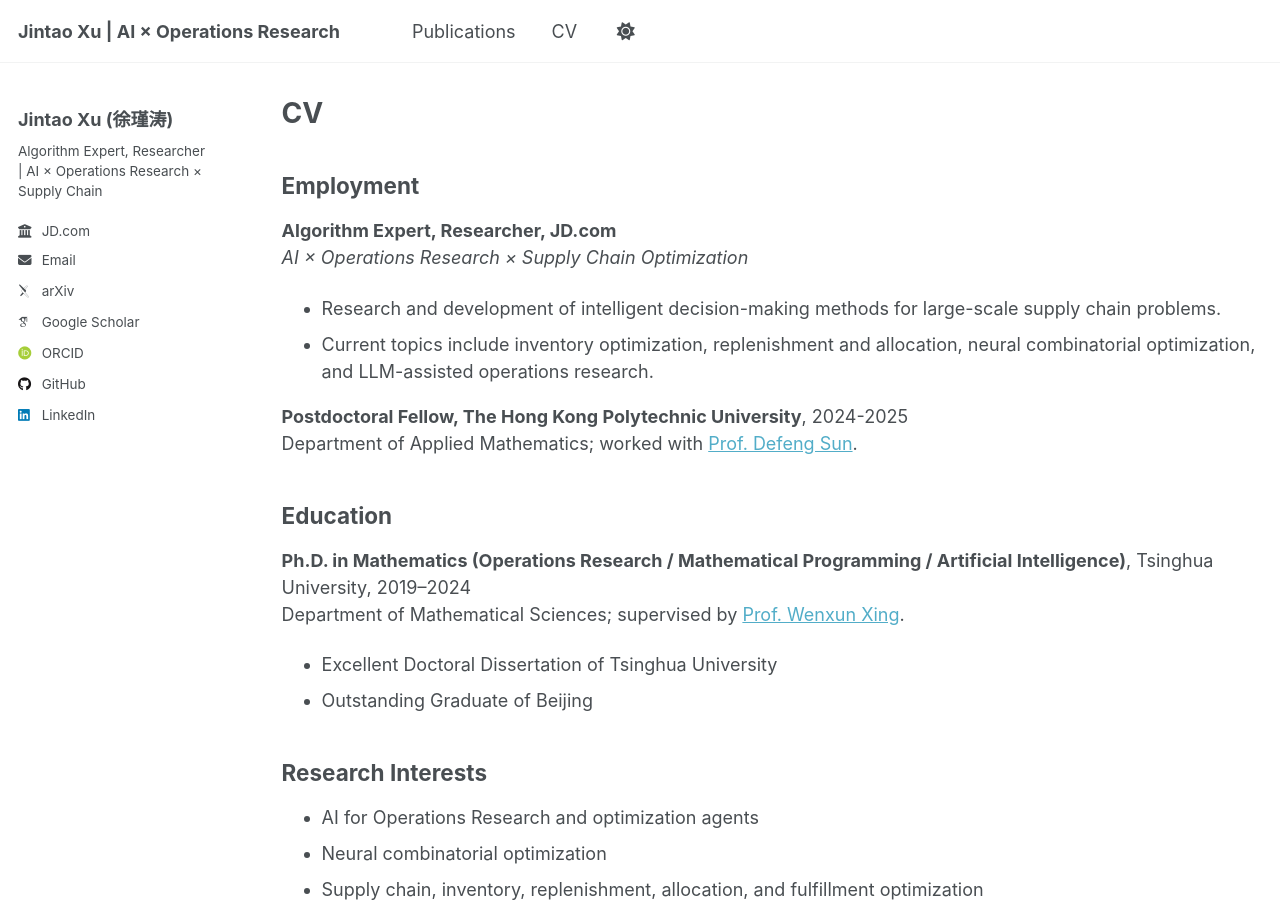
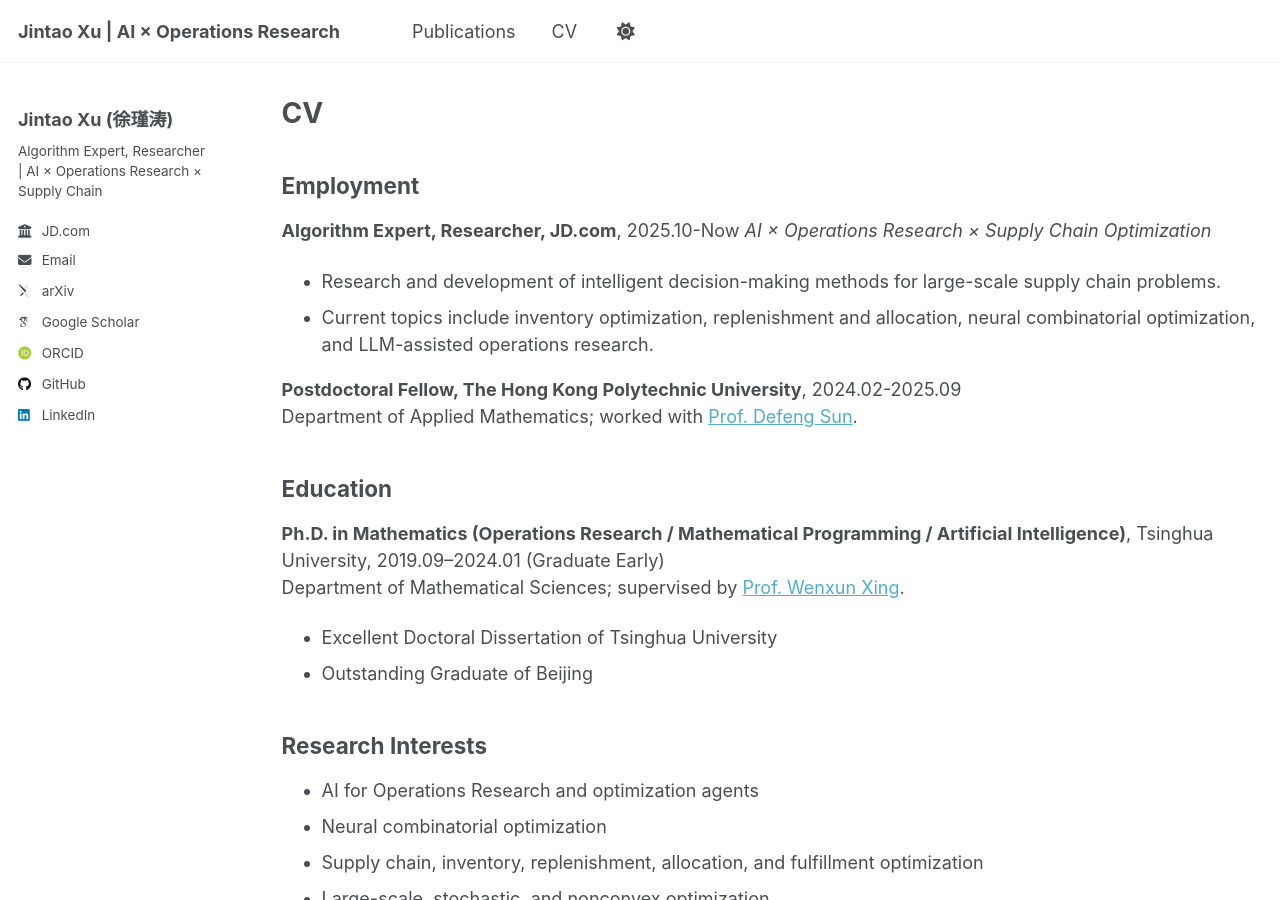
Before and after one commit to JintaoXuMath/JintaoXuMath.github.io, a Jekyll site: the page built from _pages/cv.md, in a window 1280 px wide and 900 px high. Built offline with Jekyll 4.4.1, drawn with Linux system fonts in a browser that asks for light colours; some web fonts are replaced.

Commit message:
Revise dates in CV for accuracy
Updated employment and education dates in CV.

```diff
--- a/_pages/cv.md
+++ b/_pages/cv.md
@@ -11,18 +11,18 @@ redirect_from:
 
 ## Employment
 
-**Algorithm Expert, Researcher, JD.com**
+**Algorithm Expert, Researcher, JD.com**, 2025.10-Now
 *AI × Operations Research × Supply Chain Optimization*
 
 - Research and development of intelligent decision-making methods for large-scale supply chain problems.
 - Current topics include inventory optimization, replenishment and allocation, neural combinatorial optimization, and LLM-assisted operations research.
 
-**Postdoctoral Fellow, The Hong Kong Polytechnic University**, 2024-2025
+**Postdoctoral Fellow, The Hong Kong Polytechnic University**, 2024.02-2025.09
 Department of Applied Mathematics; worked with [Prof. Defeng Sun](https://www.polyu.edu.hk/ama/profile/dfsun/).
 
 ## Education
 
-**Ph.D. in Mathematics (Operations Research / Mathematical Programming / Artificial Intelligence)**, Tsinghua University, 2019–2024
+**Ph.D. in Mathematics (Operations Research / Mathematical Programming / Artificial Intelligence)**, Tsinghua University, 2019.09–2024.01 (Graduate Early)
 Department of Mathematical Sciences; supervised by [Prof. Wenxun Xing](https://www.genealogy.math.ndsu.nodak.edu/id.php?id=182440).
 
 - Excellent Doctoral Dissertation of Tsinghua University
```
